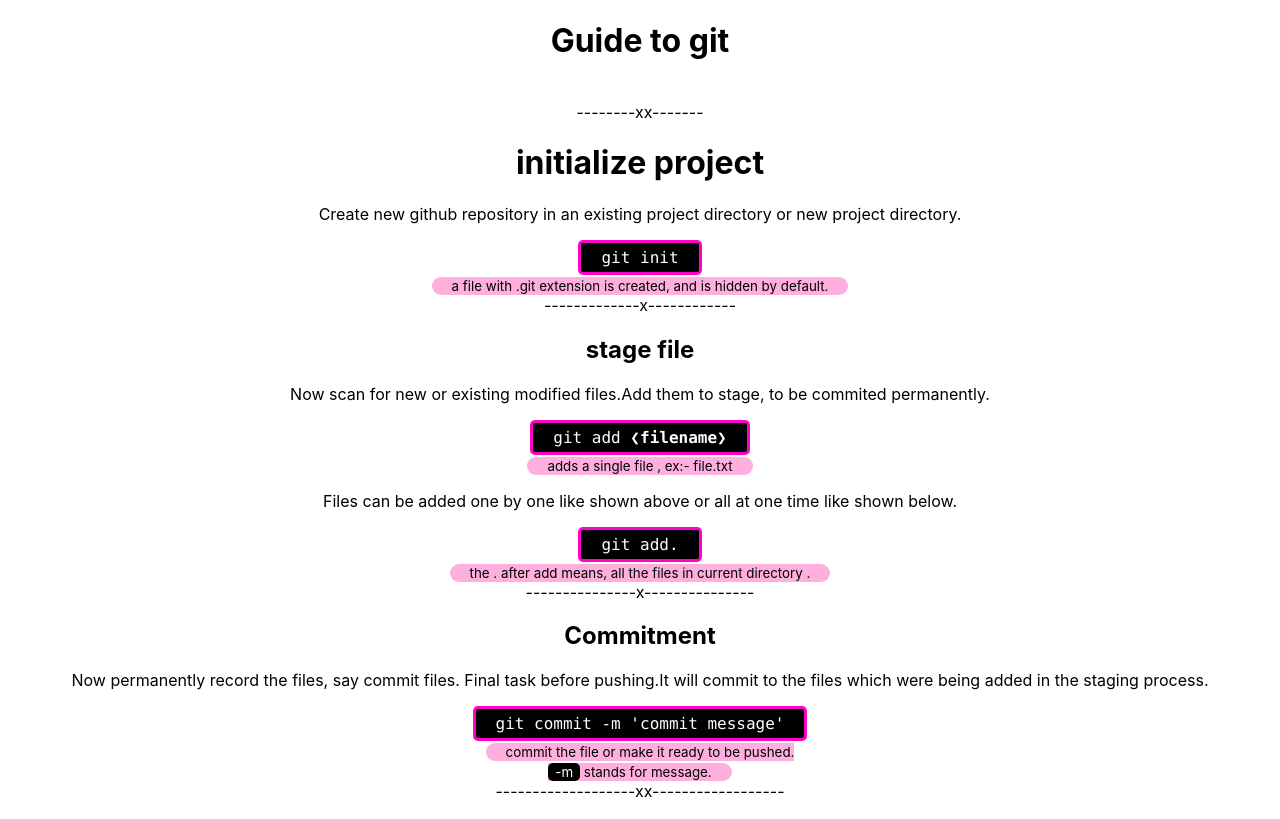
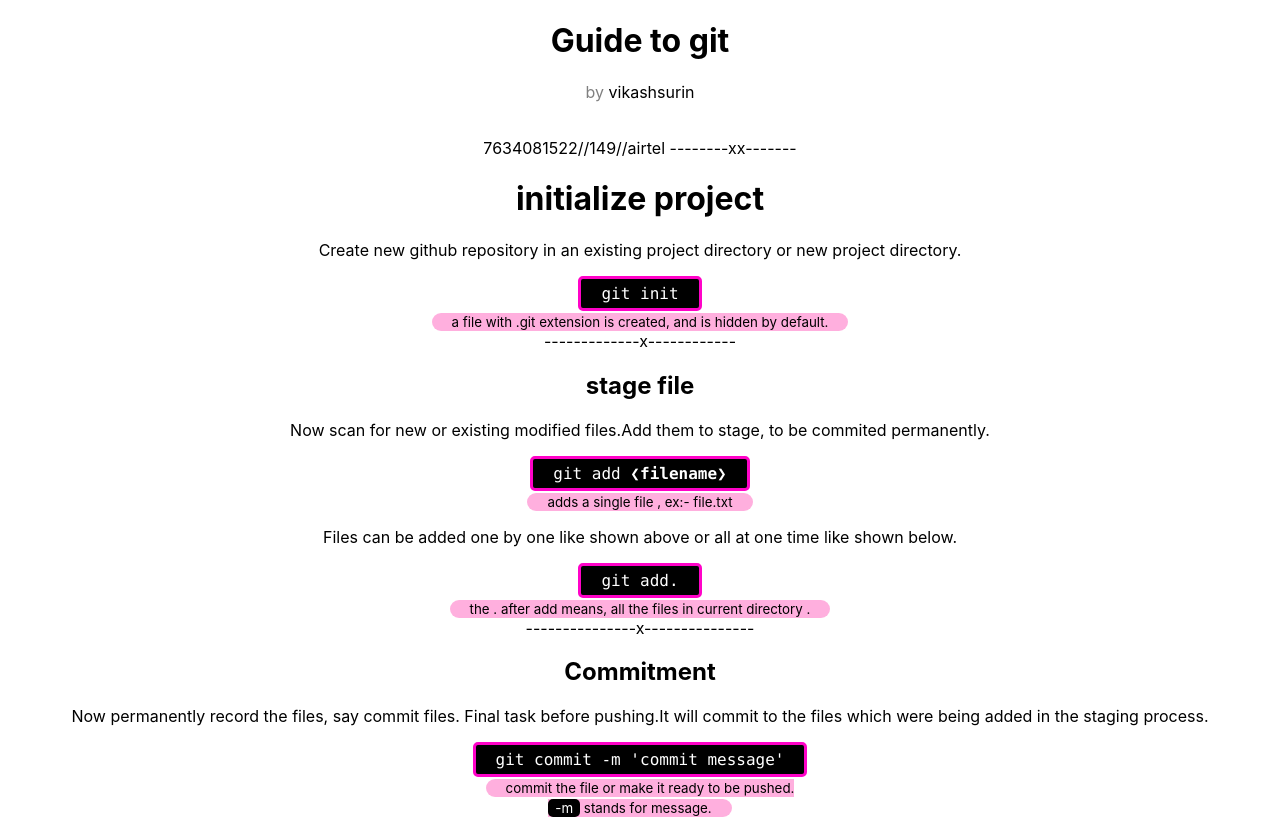
Before and after one commit to vikashsurin/gitL, a React (Create React App) app: page / in a window 1280 px wide. Shown: the top 819 px of the page. Built offline with nearby package versions, Linux system fonts and the light colour scheme.

Commit message:
update style and icon

```diff
--- a/public/index.html
+++ b/public/index.html
@@ -2,7 +2,7 @@
 <html lang="en">
   <head>
     <meta charset="utf-8" />
-    <link rel="icon" href="%PUBLIC_URL%/favicon.ico" />
+    <link rel="icon" href="%PUBLIC_URL%/gl2.ico" />
     <meta name="viewport" content="width=device-width, initial-scale=1" />
     <meta name="theme-color" content="#000000" />
     <meta
@@ -24,7 +24,7 @@
       work correctly both with client-side routing and a non-root public URL.
       Learn how to configure a non-root public URL by running `npm run build`.
     -->
-    <title>React App</title>
+    <title>git learn</title>
   </head>
   <body>
     <noscript>You need to enable JavaScript to run this app.</noscript>
--- a/src/App.js
+++ b/src/App.js
@@ -7,9 +7,12 @@ function App() {
     <div className="App">
       <div className="start">
         <h1>Guide to git</h1>
+        <p>by <a href="https://github.com/vikashsurin">vikashsurin</a></p>
         <p></p>
         <img />
       </div>
+
+      7634081522//149//airtel
       --------xx-------
       <div className="init">
         <h1>initialize project</h1>
--- a/src/style/app.scss
+++ b/src/style/app.scss
@@ -1,5 +1,14 @@
 .App {
   text-align: center;
+}
+.start{
+  p{
+    color:gray;
+  }
+  a{
+    text-decoration: none;
+    color: black;
+  }
 }
 code {
   display: inline-block;
```
Also changed, not shown: 1 other file (tests, documents, lock files or other folders).
